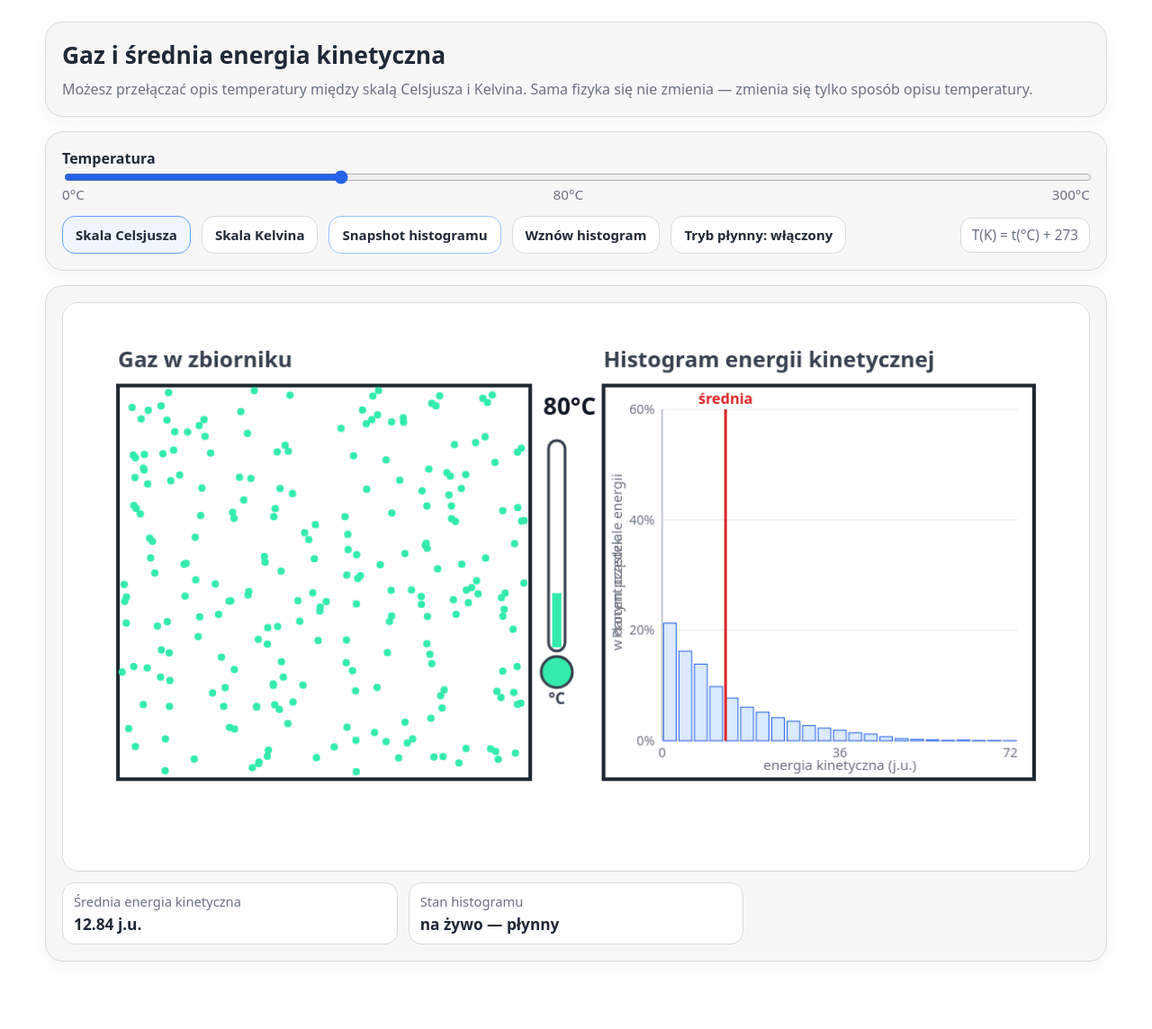
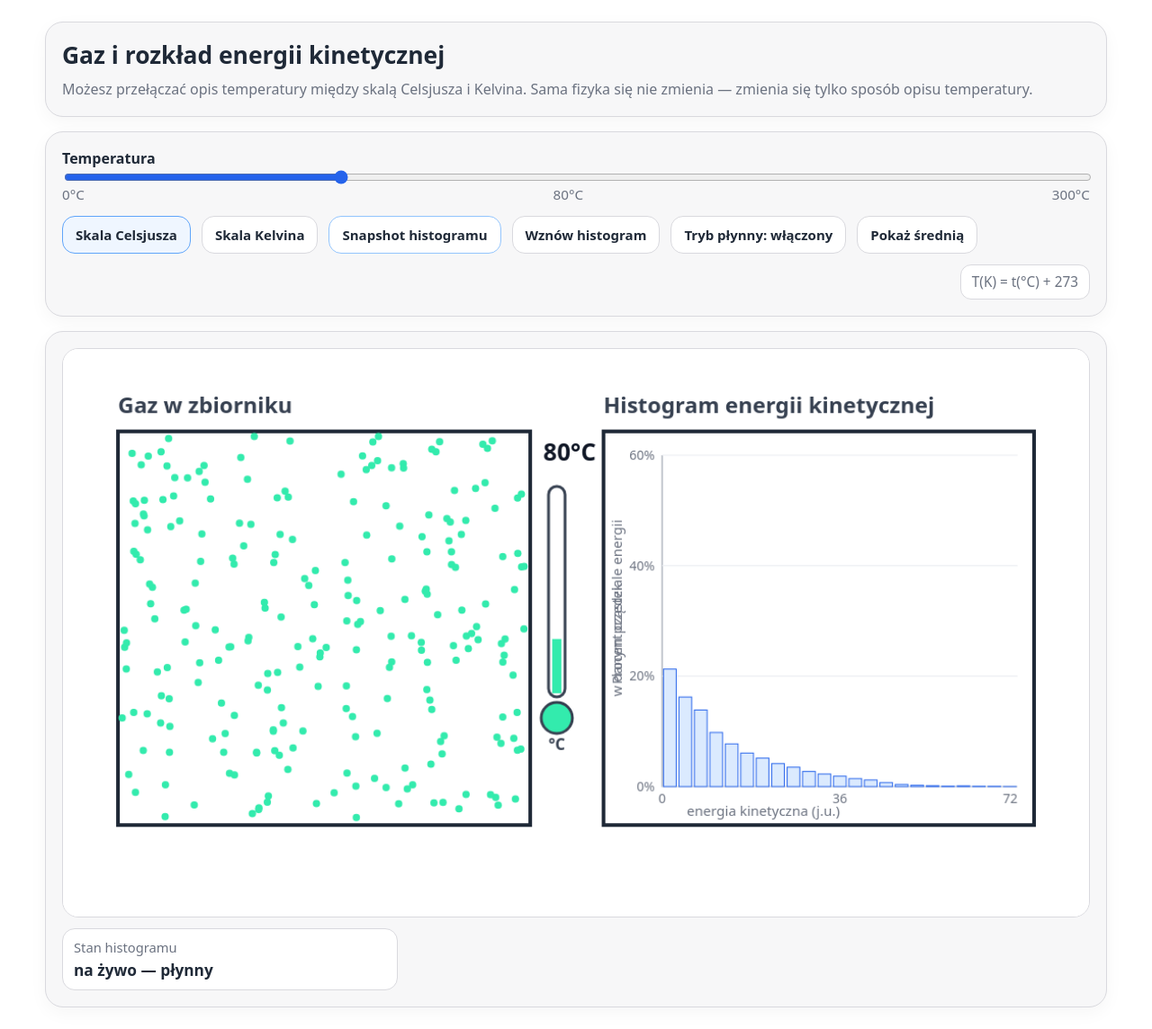
Before and after one commit to LechMankiewicz-web/wizualizacja-temperatury, a plain HTML site: page index.html in a window 1280 px wide. Shown: the whole page at 90% size. Before the commit the page ends 1093 px from the top, so only its background shows below. Drawn offline with Linux system fonts and the light colour scheme.

Commit message:
Add files via upload

```diff
--- a/index.html
+++ b/index.html
@@ -3,7 +3,7 @@
 <head>
   <meta charset="UTF-8" />
   <meta name="viewport" content="width=device-width, initial-scale=1.0" />
-  <title>Gaz i średnia energia kinetyczna — Celsjusz / Kelvin</title>
+  <title>Gaz i rozkład energii kinetycznej — Celsjusz / Kelvin</title>
   <style>
     :root{
       --bg:#ffffff; --panel:#f7f7f8; --border:#d9d9de; --text:#1f2937; --muted:#6b7280; --accent:#2563eb;
@@ -39,6 +39,7 @@
     }
     .notes{display:grid; grid-template-columns:repeat(3,1fr); gap:12px}
     .note{background:#fff; border:1px solid var(--border); border-radius:14px; padding:10px 12px}
+    .note[hidden]{display:none}
     .note .k{color:var(--muted); font-size:.92rem; margin-bottom:4px}
     .note .v{font-size:1.08rem; font-weight:700; font-variant-numeric:tabular-nums}
     .formula{
@@ -51,7 +52,7 @@
 <body>
   <div class="app">
     <div class="card">
-      <h1>Gaz i średnia energia kinetyczna</h1>
+      <h1>Gaz i rozkład energii kinetycznej</h1>
       <p>
         Możesz przełączać opis temperatury między skalą Celsjusza i Kelvina.
         Sama fizyka się nie zmienia — zmienia się tylko sposób opisu temperatury.
@@ -74,6 +75,7 @@
         <button class="btn primary" id="snapshotBtn">Snapshot histogramu</button>
         <button class="btn" id="resumeBtn">Wznów histogram</button>
         <button class="btn" id="smoothBtn">Tryb płynny: włączony</button>
+        <button class="btn" id="toggleMeanBtn" type="button" aria-pressed="false">Pokaż średnią</button>
         <div class="formula" id="formulaBox">T(K) = t(°C) + 273</div>
       </div>
     </div>
@@ -81,7 +83,7 @@
     <div class="card">
       <canvas id="sim" width="1120" height="620" aria-label="Symulacja gazu i histogram energii kinetycznej"></canvas>
       <div class="notes" style="margin-top:12px">
-        <div class="note">
+        <div class="note" id="meanNote" hidden>
           <div class="k">Średnia energia kinetyczna</div>
           <div class="v" id="meanText">0.00 j.u.</div>
         </div>
@@ -104,6 +106,8 @@
   const snapshotBtn = document.getElementById('snapshotBtn');
   const resumeBtn = document.getElementById('resumeBtn');
   const smoothBtn = document.getElementById('smoothBtn');
+  const toggleMeanBtn = document.getElementById('toggleMeanBtn');
+  const meanNote = document.getElementById('meanNote');
   const cBtn = document.getElementById('cBtn');
   const kBtn = document.getElementById('kBtn');
   const leftLegend = document.getElementById('leftLegend');
@@ -122,6 +126,7 @@
   const fixedMaxEnergy = 72;
   const fixedMaxPercent = 60;
   let displayedMean = 0;
+  let showMean = false; // odsłaniamy po wprowadzeniu średniej podczas lekcji
   let histogramFrozen = false;
   let smoothMode = true;
   let scaleMode = 'C';
@@ -399,6 +404,7 @@
       ctx.strokeRect(x, y, bw - 3, h);
     }
 
+    if (showMean) {
       const meanX = left + (Math.min(meanValue, fixedMaxEnergy) / fixedMaxEnergy) * plotW;
       ctx.strokeStyle = '#dc2626';
       ctx.lineWidth = 3;
@@ -411,6 +417,7 @@
       ctx.font = '600 16px system-ui';
       ctx.textAlign = 'center';
       ctx.fillText('średnia', meanX, top - 6);
+    }
 
     ctx.fillStyle = '#6b7280';
     ctx.font = '500 15px system-ui';
@@ -469,6 +476,14 @@
     requestAnimationFrame(render);
   }
 
+  toggleMeanBtn.addEventListener('click', function(){
+    showMean = !showMean;
+    meanNote.hidden = !showMean;
+    toggleMeanBtn.textContent = showMean ? 'Ukryj średnią' : 'Pokaż średnią';
+    toggleMeanBtn.classList.toggle('active', showMean);
+    toggleMeanBtn.setAttribute('aria-pressed', String(showMean));
+  });
+
   snapshotBtn.addEventListener('click', function(){
     const energies = getEnergies();
     const counts = smoothMode ? smoothedCounts.slice() : getHistogram(energies);
```
Lines whose indentation alone changed are shown as unchanged.
